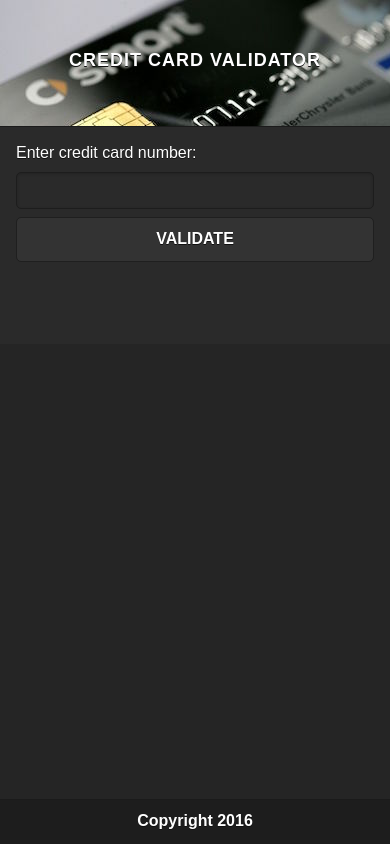
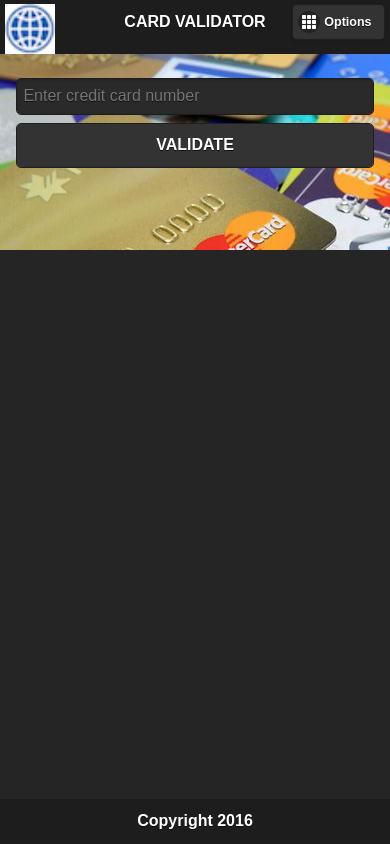
Before and after one commit to sonalicsharma/IT354Tutorial4, a website: page www/index.html in a window 390 px wide. Drawn offline with Linux system fonts and the light colour scheme; some packages are replaced by stand-ins of ours.

Commit message:
fixed header

```diff
--- a/www/css/custom.css
+++ b/www/css/custom.css
@@ -1,25 +1,20 @@
 
-.ui-page .ui-header {
-    background-image:url(images/credit.jpg);
-    width:100%;
-    height:120px;
-    font-family:sans-serif;
-    text-align: justify;
-    letter-spacing: 1px;
-    height: 3em;
-    padding: 2em 0%;
-    font-size: 18px;
-    text-decoration: bold;
-    text-transform:uppercase;
 
-    }
 body {
 
  text-transform:none;
-
 }
 
 .ui-header .ui-title {
     margin-right: 0 !important;
     margin-left: 0 !important;
+    text-align: left;
+    height: 30px;
+    text-transform: uppercase;
 }
+
+
+#Page1_content{
+    background-image:url(images/pic.jpg);
+    font-weight:bolder;
+}
--- a/www/index.html
+++ b/www/index.html
@@ -23,12 +23,13 @@
     <div data-role="page" data-theme="b" id="Page1">
 
         <div data-role="header" data-theme="b" data-position="fixed">
-            <h2>Credit Card Validator</h2>
+           <img border="0" src="css/images/logo1.gif" height="50px" class="ui-btn-left"/>
+           <a href="index.html" data-icon="grid" class="ui-btn-right">Options</a>
+            <h2>Card Validator</h2>
+
         </div>
         <div data-role="content" data-theme="b" id="Page1_content">
-            <label for="textinput1">Enter credit card number: </label>
-
-             <input style="text" name="textinput1" id="cardValue" maxlength="16">
+             <input style="text" name="textinput1" placeholder="Enter credit card number" id="cardValue" maxlength="16">
             <button class="ui-btn ui-corner-all" onclick="validate()">VALIDATE</button>
             </br>
             <p id="result"></p>
```
Also changed, not shown: www/css/images/credit.jpg (deleted), www/css/images/green.jpg (deleted), www/css/images/pic.jpg (added), 2 other files.
